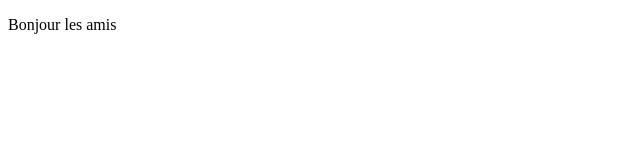
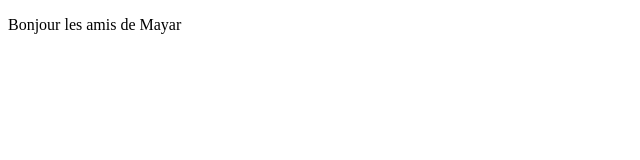
Before and after one commit to saddem2006/HiEveryOne, a plain HTML site: page roua/index.html in a window 1280 px wide. Shown: the full height of the page, 0-640 px from the left. Drawn offline with Linux system fonts and the light colour scheme.

Commit message:
Update index.html

```diff
--- a/roua/index.html
+++ b/roua/index.html
@@ -6,7 +6,7 @@
     <title>Document</title>
 </head>
 <body>
-   <p>Bonjour les amis
+   <p>Bonjour les amis de Mayar
 
    </p>
 </body>
```
